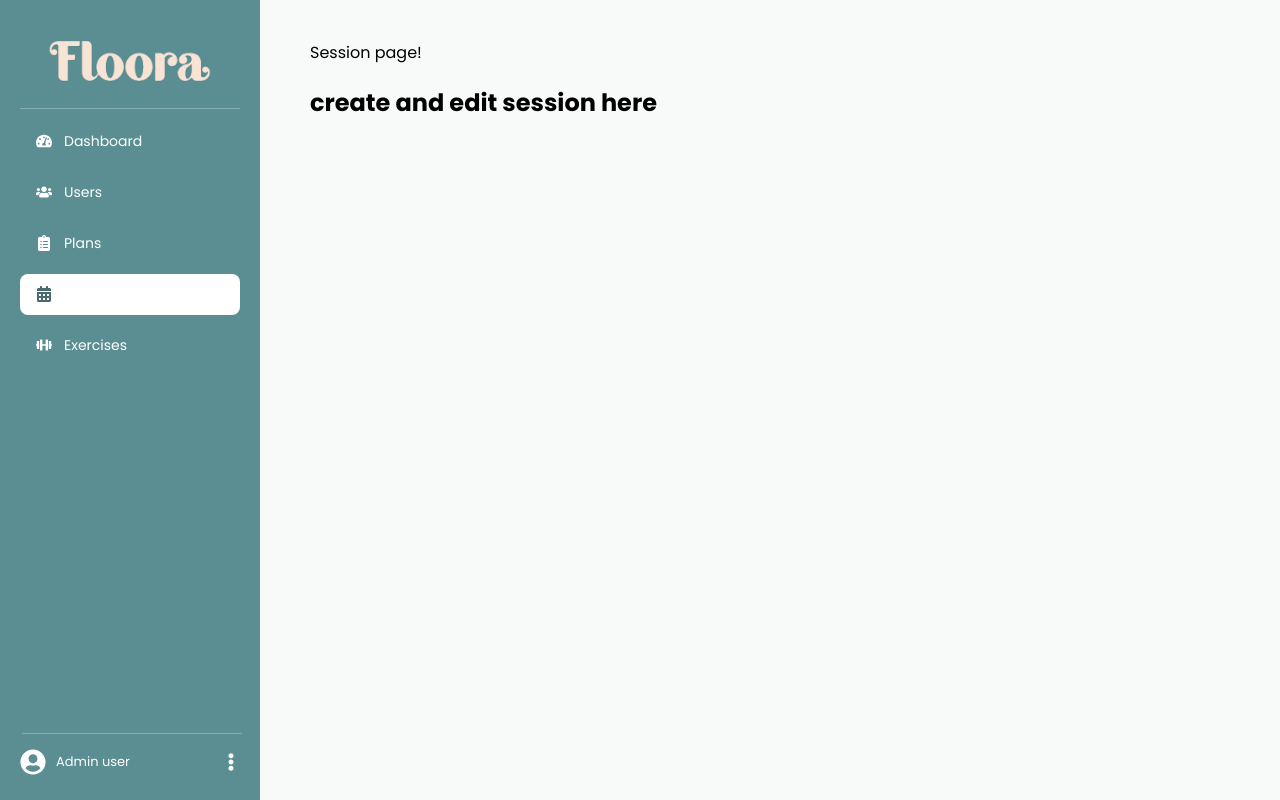
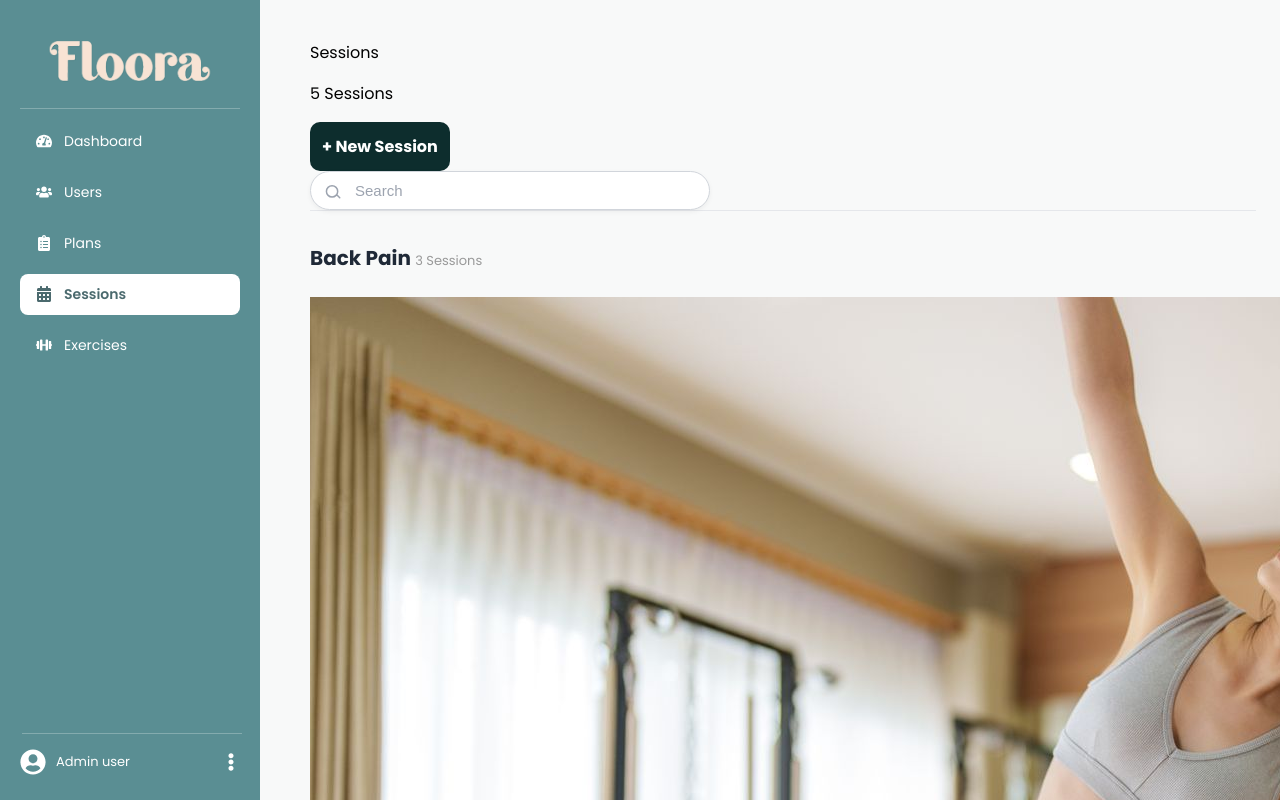
Before and after one commit to AnkitaPatwal/FlooraHEP, a React (Vite) app in the folder floora-web/: page /sessions in a window 1280 px wide. Built offline with nearby package versions, Linux system fonts and the light colour scheme; no server answers.

Commit message:
#ATH-345 Session Dashboard: Session.tsx file updated

```diff
--- a/floora-web/src/pages/main/Session.tsx
+++ b/floora-web/src/pages/main/Session.tsx
@@ -1,10 +1,99 @@
 import AppLayout from "../../components/layouts/AppLayout";
+import "../../components/main/Session.css"; // ✅ matches your folder structure
+import { useState } from "react";
+import sessionImg from "../../assets/exercise.jpg";
+import { Link } from "react-router-dom";
 
-export default function Session() {
+interface SessionItem {
+  id: number;
+  category: string;
+  title: string;
+  type: string;
+  image: string;
+}
+
+function Session() {
+  const [sessions] = useState<SessionItem[]>([
+    { id: 1, category: "Back Pain", title: "Lower Back Mobility", type: "12 Active Users", image: sessionImg },
+    { id: 2, category: "Back Pain", title: "Gentle Stretch", type: "8 Active Users", image: sessionImg },
+    { id: 3, category: "Back Pain", title: "Relax & Release", type: "15 Active Users", image: sessionImg },
+    { id: 4, category: "DRA", title: "Core Alignment", type: "22 Active Users", image: sessionImg },
+    { id: 5, category: "DRA", title: "Pelvic Stability", type: "16 Active Users", image: sessionImg },
+  ]);
+
+  const groupedSessions = sessions.reduce((acc, session) => {
+    if (!acc[session.category]) acc[session.category] = [];
+    acc[session.category].push(session);
+    return acc;
+  }, {} as Record<string, SessionItem[]>);
+
   return (
     <AppLayout>
-      <h1 className="session-title">Session page!</h1>
-      <h2 className="sessiom-subtitle">create and edit session here</h2>
+      <div className="session-page">
+        {/* ==== HEADER ==== */}
+        <header className="session-header">
+          <div className="session-header-left">
+            <h1 className="session-title">Sessions</h1>
+            <p className="session-count">{sessions.length} Sessions</p>
+            <Link to="/sessions/create">
+              <button className="new-session-btn">+ New Session</button>
+            </Link>
+          </div>
+
+          {/* SEARCH BAR SECTION */}
+          <div className="session-header-right">
+            <div className="search-wrapper">
+              <span className="search-icon">
+                <svg
+                  xmlns="http://www.w3.org/2000/svg"
+                  fill="none"
+                  viewBox="0 0 24 24"
+                  strokeWidth={2}
+                  stroke="currentColor"
+                  className="icon"
+                >
+                  <path
+                    strokeLinecap="round"
+                    strokeLinejoin="round"
+                    d="M21 21l-4.35-4.35m1.6-4.15a7.5 7.5 0 11-15 0 7.5 7.5 0 0115 0z"
+                  />
+                </svg>
+              </span>
+              <input type="text" className="search-bar" placeholder="Search" />
+            </div>
+          </div>
+        </header>
+
+        <hr className="divider" />
+
+        {/* ==== SESSION CARDS ==== */}
+        {Object.entries(groupedSessions).map(([category, items]) => (
+          <section className="category-section" key={category}>
+            <h2 className="category-title">
+              {category} <span>{items.length} Sessions</span>
+            </h2>
+
+            <div className="session-grid">
+              {items.map((session) => (
+                <div className="session-card" key={session.id}>
+                  <img
+                    src={session.image}
+                    alt={session.title}
+                    className="session-image"
+                  />
+                  <div className="session-info">
+                    <h3>{session.title}</h3>
+                    <p>{session.category}</p>
+                    <span className="session-tag">{session.type}</span>
+                  </div>
+                </div>
+              ))}
+            </div>
+          </section>
+        ))}
+      </div>
     </AppLayout>
   );
 }
+
+export default Session;
```
